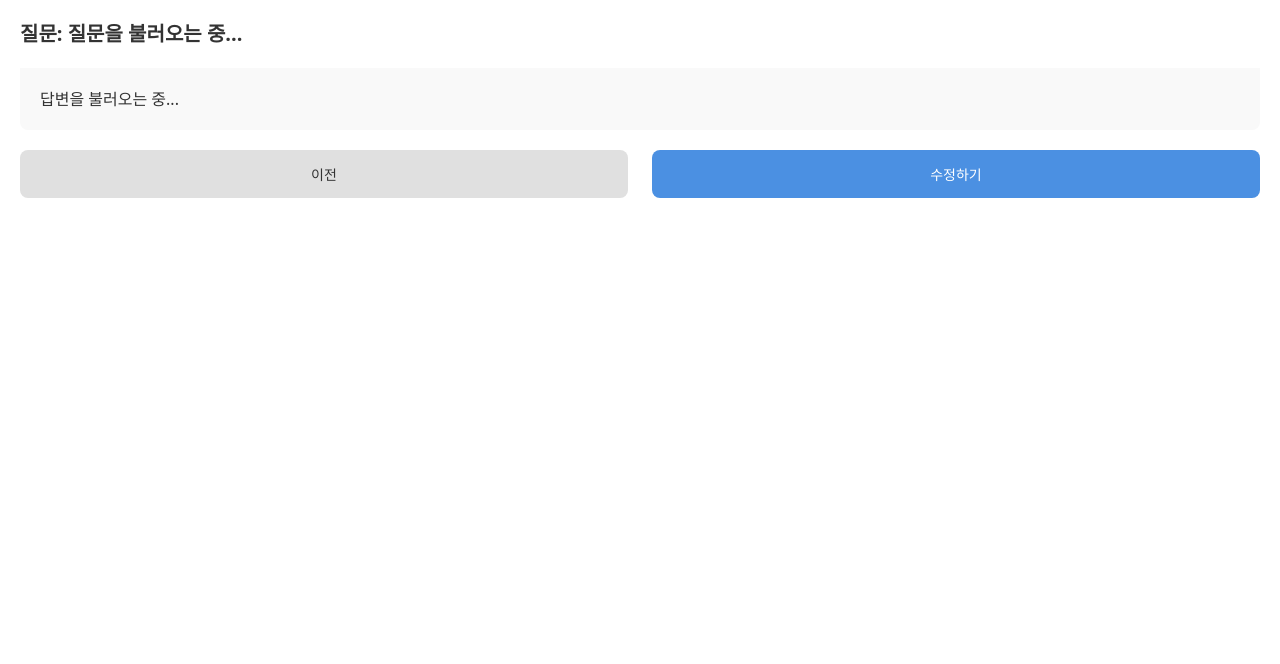
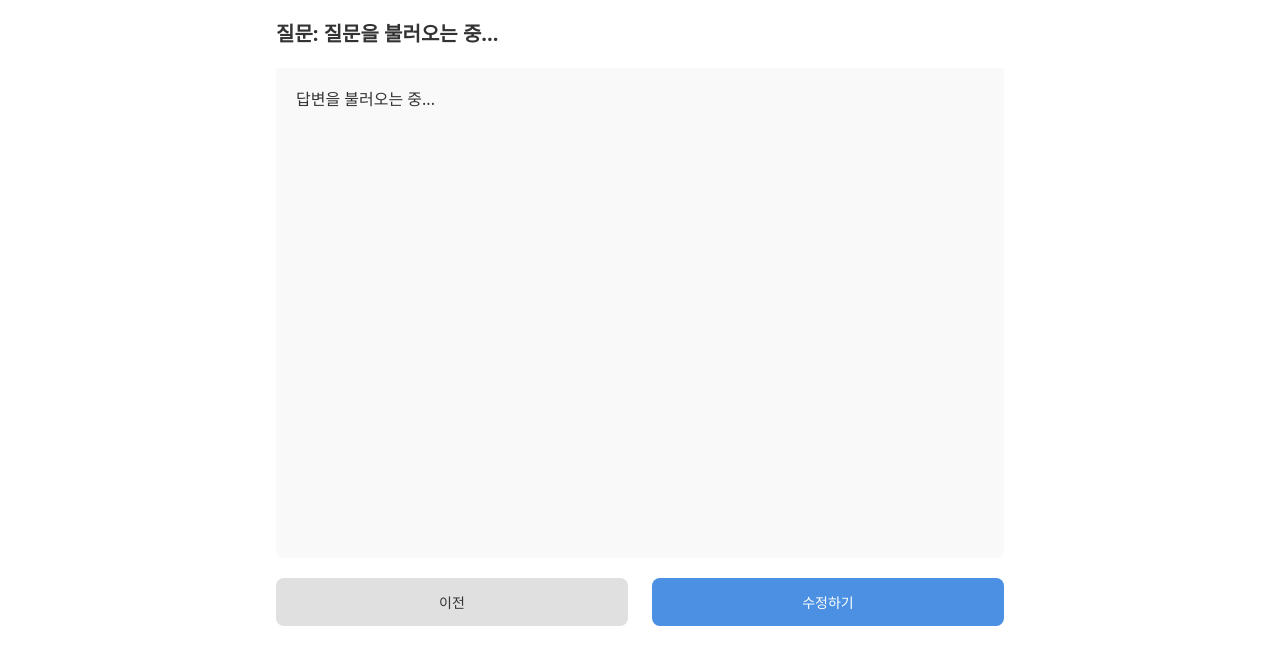
Before and after one commit to AI-Life-Legacy/AI-Life-Legacy, a website: page public/edit/edit.html in a window 1280 px wide. Drawn offline with nearby package versions, Linux system fonts and the light colour scheme; no server answers; a web font is replaced by a local one.

Commit message:
feat: 짜잘한 수정

```diff
--- a/public/edit/edit.css
+++ b/public/edit/edit.css
@@ -10,13 +10,15 @@
 
 .container {
     width: 100%;
+
+    max-width: 768px;
     min-height: 100vh;
+    margin: 0 auto;
     background-color: white;
 
     display: flex;
     flex-direction: column;
     padding: 20px;
-    flex-grow: 1;
     overflow: scroll;
 }
 
@@ -41,6 +43,7 @@ h1 {
     color:#333;
     line-height: 1.4;
     text-align : justify;
+    height: 450px;
 }
 
 #answerInput {
--- a/public/edit/edit.js
+++ b/public/edit/edit.js
@@ -21,15 +21,15 @@ document.addEventListener('DOMContentLoaded', async function () {
     const subId = urlParts[3];
     console.log(mainId,subId);
     try {
-        const apiResponse = await fetch(`https://asia-northeast3-life-legacy-dev.cloudfunctions.net/api/write/${mainId}/${subId}`, {
+        // const apiResponse = await fetch(`https://asia-northeast3-life-legacy-dev.cloudfunctions.net/api/write/${mainId}/${subId}`, {
+        //     method: 'GET',
+        //     credentials: 'include',
+        // });
+
+        const apiResponse = await fetch(`https://asia-northeast3-life-legacy-dev.cloudfunctions.net/api/write/${1}/${1}`, {
             method: 'GET',
             credentials: 'include',
         });
-
-        // const apiResponse = await fetch(`https://asia-northeast3-life-legacy-dev.cloudfunctions.net/api/write/${1}/${1}`, {
-        //     method: 'GET',
-        //     credentials: 'include',
-        // });
 
         const result = await apiResponse.json();
         const { answer, question } = result.result.data;
--- a/public/home/home.css
+++ b/public/home/home.css
@@ -11,8 +11,10 @@
 .container {
     width: 100%;
     height: 100vh;
+
+    max-width: 768px;
     min-height:100vh;
-    max-width: 600px;
+    margin: 0 auto;
     background-color: white;
 
     display: flex;
@@ -22,8 +24,10 @@
 }
 
 .header {
-    text-align: center;
-    /* border:1px solid dodgerblue; */
+    position: absolute;
+    top: 20px;
+    left: 50%;
+    transform: translateX(-50%);
 }
 
 .info-icon, .login-container {
@@ -36,10 +40,6 @@
 
 .info-icon {
     left: 10px; /* Align info icon to the left with consistent padding */
-}
-
-.login-container {
-    right: 10px; /* Align login icon to the right with consistent padding */
 }
 
 .info-icon a, .login-container a {
@@ -186,9 +186,3 @@
     width: 24px;
     height: 24px;
 }
-
-@media (min-width: 768px) {
-    .container {
-        max-width: 400px;
-    }
-}
--- a/public/login/login.css
+++ b/public/login/login.css
@@ -10,13 +10,15 @@
 
 .container {
     width: 100%;
+
+    max-width: 768px;
+    margin: 0 auto;
     height: 100vh;
     padding: 0px 20px;
     background-color: white;
 
     display: flex;
     flex-direction: column;
-    border: 1px solid #ddd;
 }
 
 .header-main {
```
